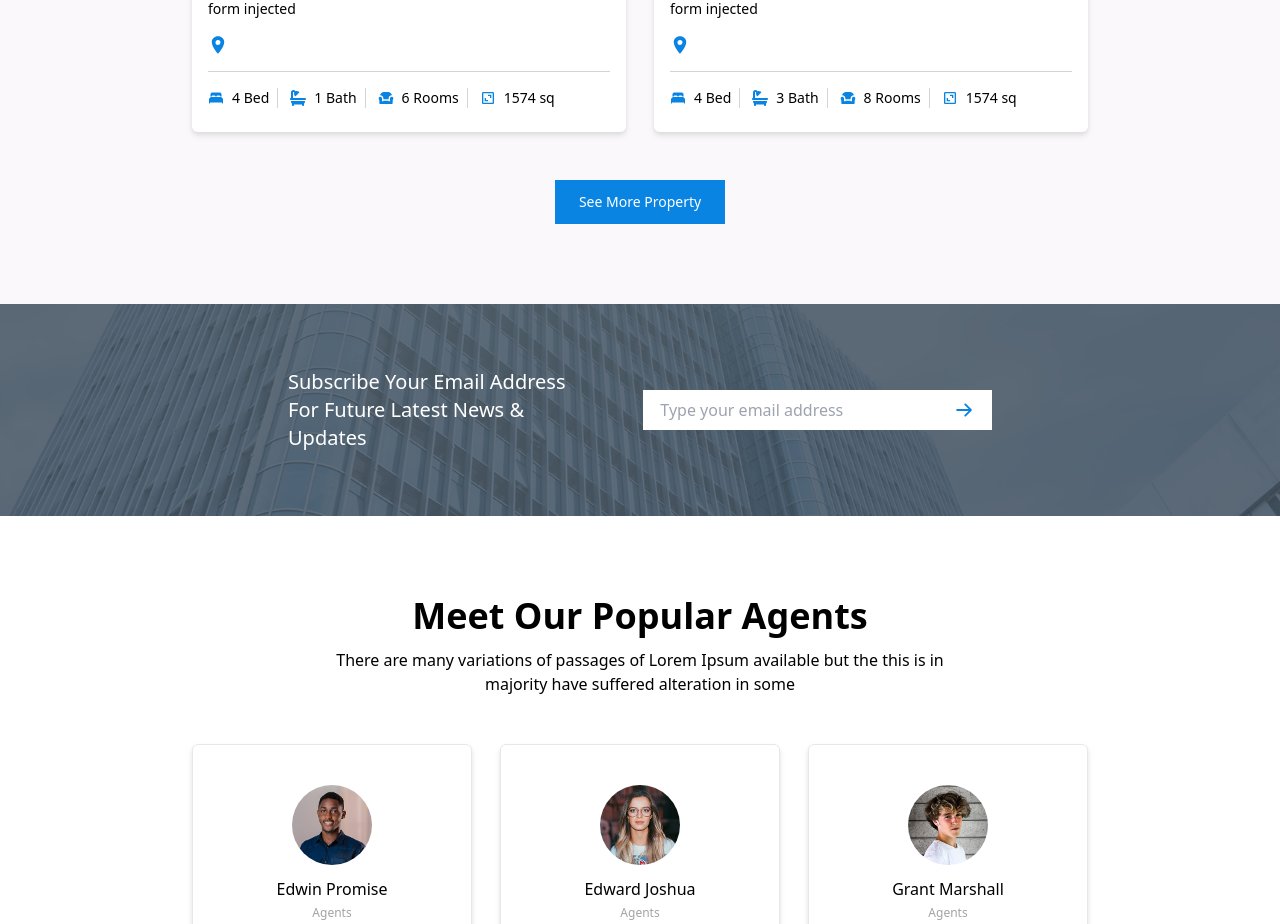
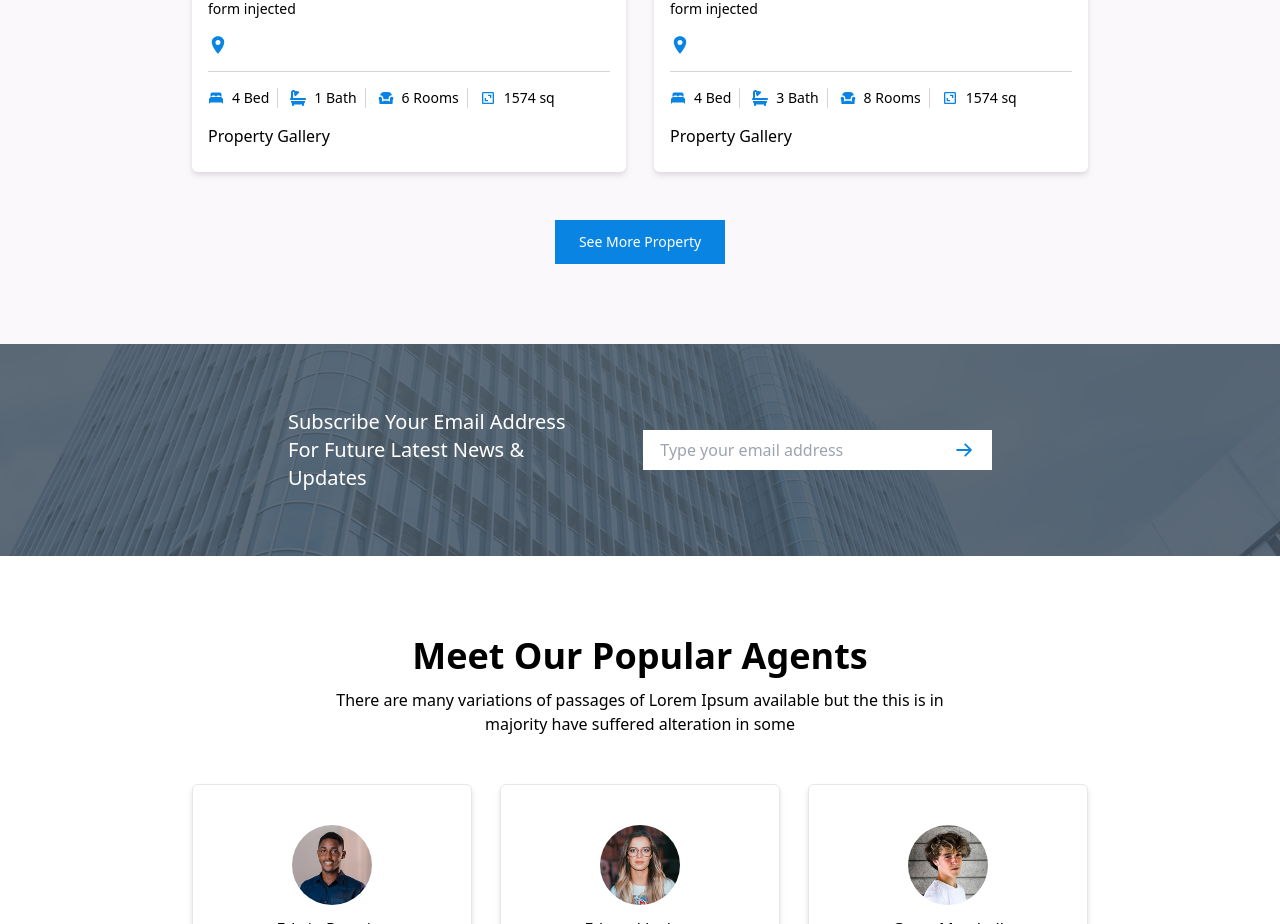
Before and after one commit to Promzy004/real-estate, a React (Vite) app: page / in a window 1280 px wide. Shown: the part 2002-2926 px from the top of the page. Built offline with nearby package versions, Linux system fonts and the light colour scheme.

Commit message:
gallery section added

```diff
--- a/src/compoents/cards/propertyCard.jsx
+++ b/src/compoents/cards/propertyCard.jsx
@@ -61,6 +61,9 @@ const PropertyCard = ({ image=img, title, desc, location, bed, bath, rooms, sq,
                         </span>
                     </span>
                 </div>
+                <div>
+                    <h3>Property Gallery</h3>
+                </div>
             </div>
         </div>
     );
```
